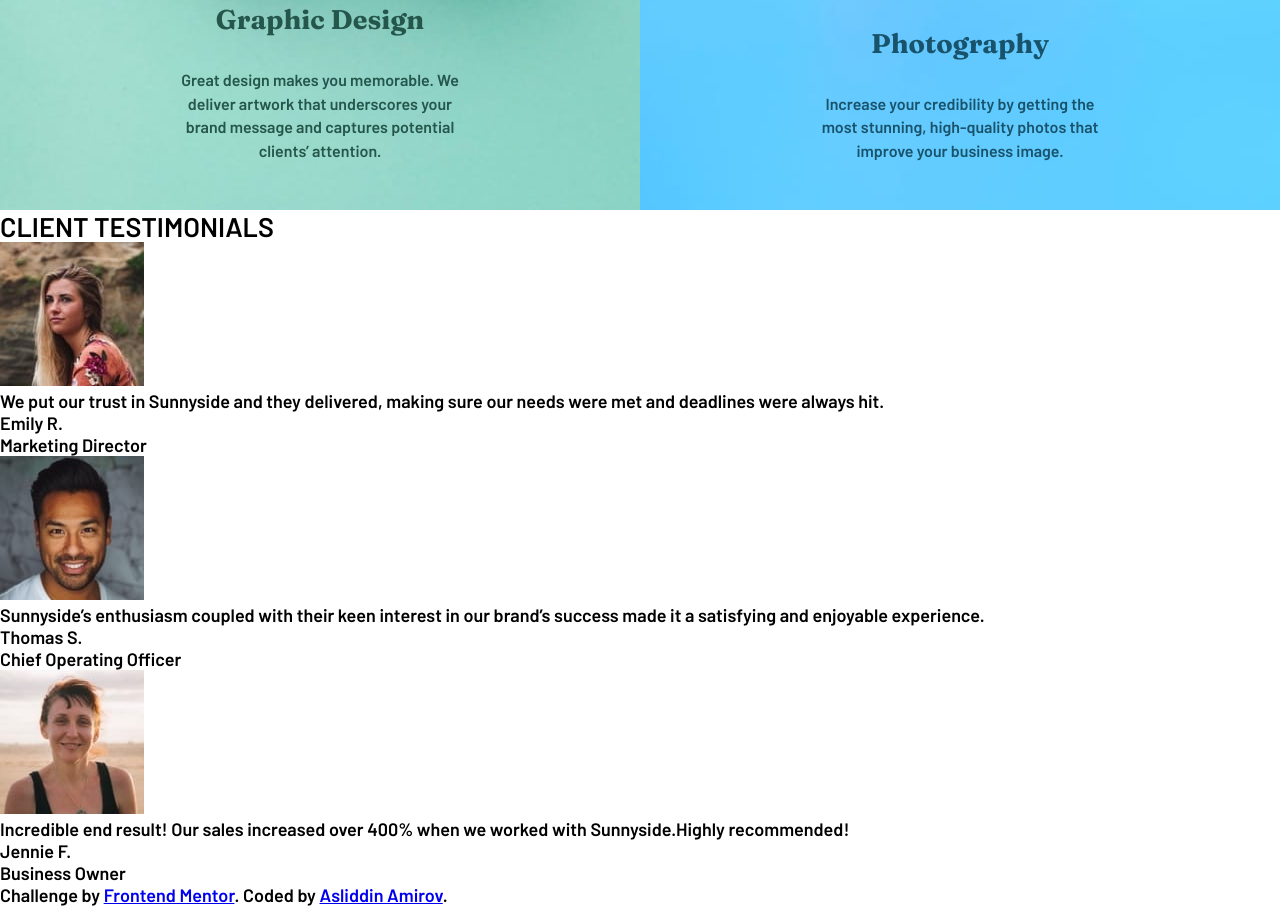
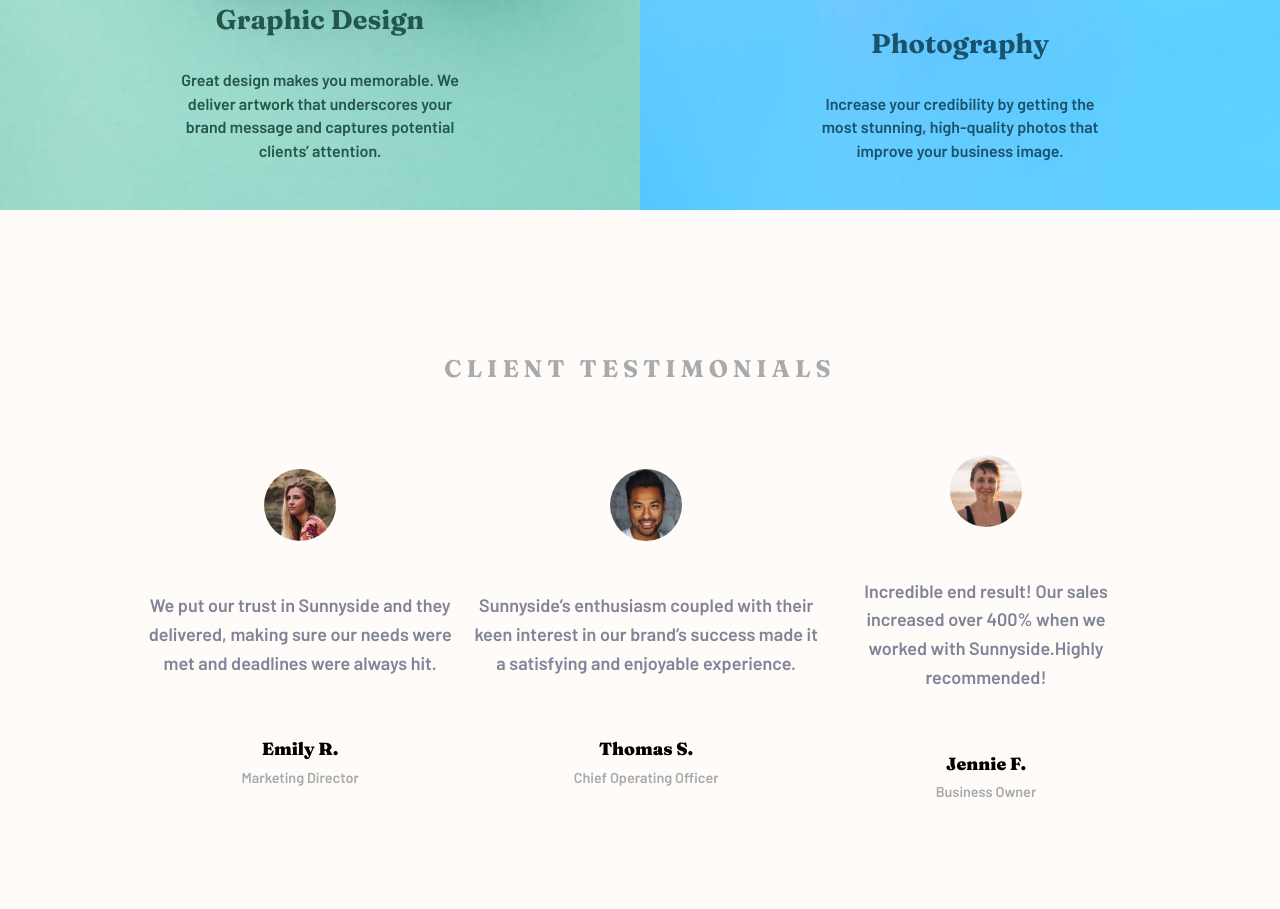
Before and after one commit to asliddinamir/project28-FM, a plain HTML site: page index.html in a window 1280 px wide. Shown: the part 2428-3337 px from the top of the page. Drawn offline with Linux system fonts and the light colour scheme.

Commit message:
styled testimonial

```diff
--- a/style.css
+++ b/style.css
@@ -203,3 +203,68 @@ body {
     margin: 0 auto;
     padding: 0 11rem;
 }
+
+.testimonials {
+    display: flex;
+    flex-direction: column;
+    gap: 4.5rem;
+    height: 100vh;
+    text-align: center;
+    background-color: #fffbf8;
+    padding: 9rem;
+}
+
+.testim_title {
+    font-family: var(--ff-fraunces);
+    color: hsl(210, 4%, 67%);
+    letter-spacing: 5px;
+    font-size: 1.5rem;
+}
+
+.testim_container {
+    display: flex;
+    align-items: center;
+    justify-content: center;
+    gap: 1rem;
+}
+
+.testimonial {
+    display: flex;
+    flex-direction: column;
+    gap: 3.1rem;
+    align-items: center;
+}
+
+.testimonial img {
+    width: 72px;
+    height: 72px;
+    border-radius: 50%;
+}
+
+.testimonial p {
+    font-family: var(--ff-barlow);
+    color: hsl(232, 10%, 55%);
+    line-height: 1.8rem;
+    font-weight: 600;
+}
+
+.testim_footer {
+    display: flex;
+    flex-direction: column;
+    gap: 0.6rem;
+    padding-top: 0.7rem;
+    text-align: center;
+    align-items: center;
+}
+
+.testim_footer h4 {
+    font-family: var(--ff-fraunces);
+    font-size: 1.1rem;
+    font-weight: 900;
+}
+
+.testim_footer span {
+    font-family: var(--ff-barlow);
+    font-size: .9rem;
+    color: hsl(210, 4%, 67%)
+}
```
